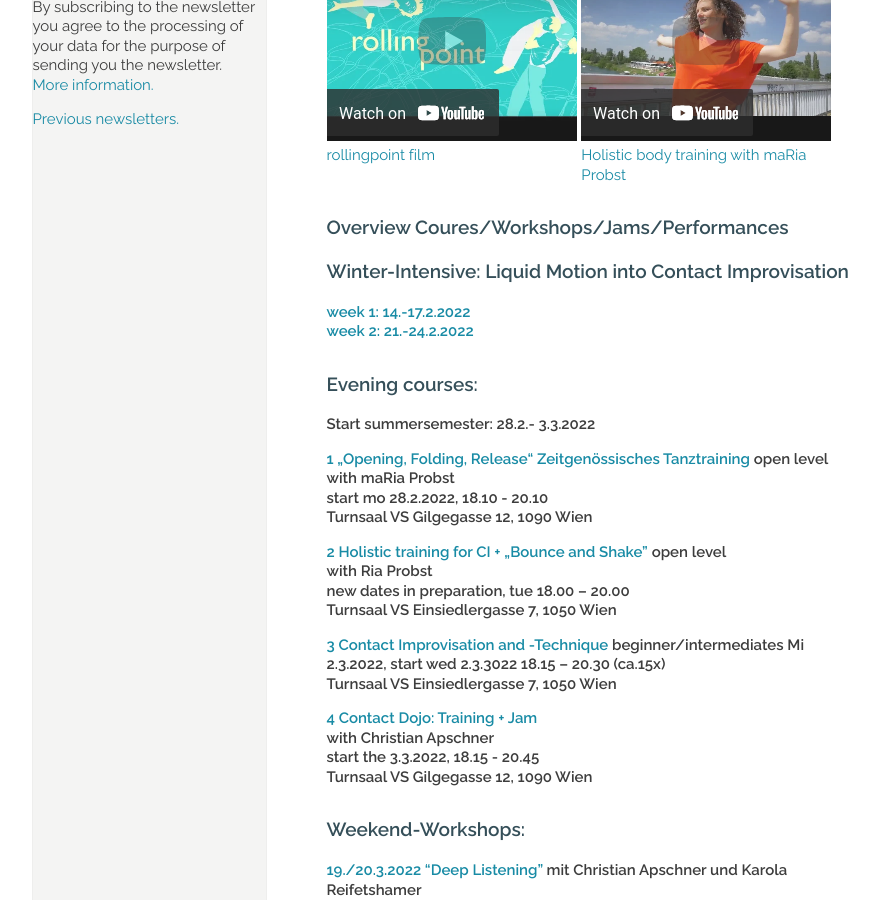
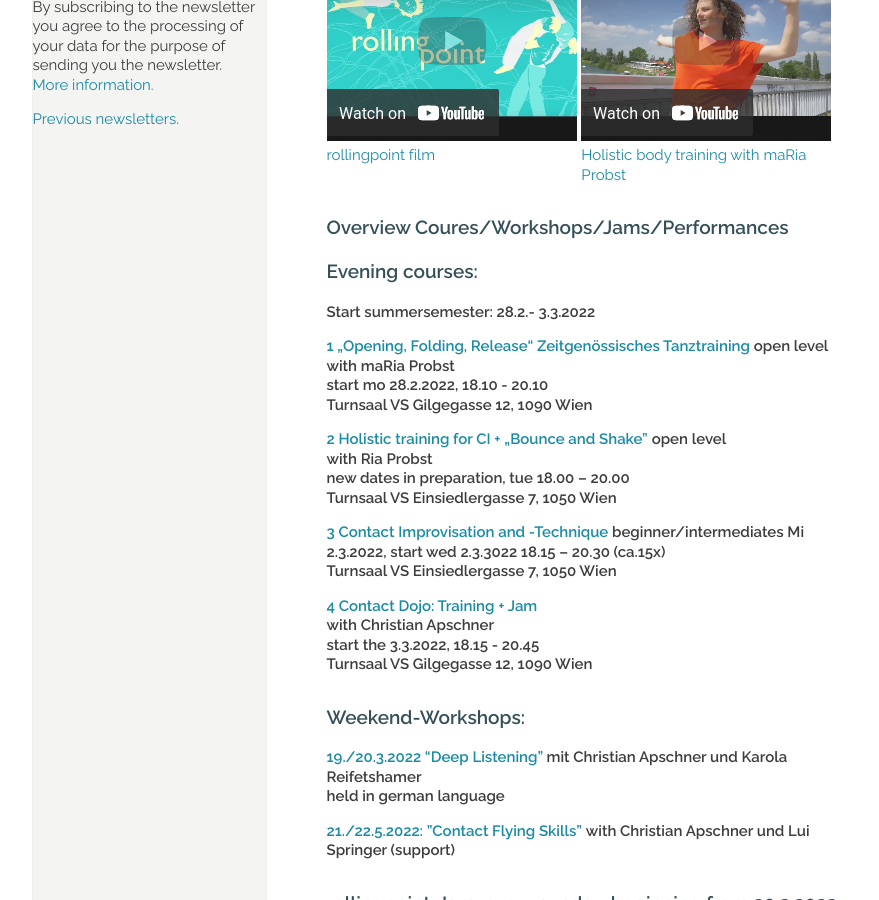
Before and after one commit to manulari/rollingpointat, a Jekyll site: the page built from _pages_en/en.md, in a window 1280 px wide and 900 px high, scrolled down 871 px. Shown: the whole window, without its empty margins (152-1031 px from the left). Built offline with Jekyll 4.4.1, drawn with Linux system fonts in a browser that asks for light colours; comment, search, counter and statistics services are not loaded.

Commit message:
Update page (en) “en”

```diff
--- a/_pages_en/en.md
+++ b/_pages_en/en.md
@@ -20,39 +20,34 @@ other_lang: /
 
 ### Overview Coures/Workshops/Jams/Performances
 
-### **Winter-Intensive: Liquid Motion into Contact Improvisation**
-
-[**week 1: 14.-17.2.2022**\
-**week 2: 21.-24.2.2022**](https://rollingpoint.at/winterintensive)
-
 ### Evening courses:
 
 **Start summersemester: 28.2.- 3.3.2022**
 
-**[1 „Opening, Folding, Release“ Zeitgenössisches Tanztraining](en/kurse#mo)** **open level**\
+**[1 „Opening, Folding, Release“ Zeitgenössisches Tanztraining](/kurse#moe)** **open level**\
 **with maRia Probst**  \
 **start mo 28.2.2022, 18.10 - 20.10**\
 **Turnsaal VS Gilgegasse 12, 1090 Wien**
 
-**[2 Holistic training for CI + „Bounce and Shake"](en/kurse#di)**  **open level**\
+**[2 Holistic training for CI + „Bounce and Shake"](/kurse#die)**  **open level**\
 **with Ria Probst**\
 **new dates in preparation, tue 18.00 – 20.00**\
 **Turnsaal VS Einsiedlergasse 7, 1050 Wien**
 
-**[3 Contact Improvisation and -Technique](en/kurse#mi) beginner/intermediates Mi 2.3.2022, start wed 2.3.3022 18.15 – 20.30 (ca.15x)\
+**[3 Contact Improvisation and -Technique](/kurse#mie) beginner/intermediates Mi 2.3.2022, start wed 2.3.3022 18.15 – 20.30 (ca.15x)\
 Turnsaal VS Einsiedlergasse 7, 1050 Wien**
 
-**[4 Contact Dojo: Training + Jam](en/dojo)**\
+**[4 Contact Dojo: Training + Jam](/dojo)**\
 **with Christian Apschner**\
 **start the 3.3.2022, 18.15 - 20.45**\
 **Turnsaal VS Gilgegasse 12, 1090 Wien**
 
 ### Weekend-Workshops:
 
-**[19./20.3.2022 "Deep Listening"](en/workshops#deeplistening) mit Christian Apschner und Karola Reifetshamer**\
+**[19./20.3.2022 "Deep Listening"](/workshops#deeplistening) mit Christian Apschner und Karola Reifetshamer**\
 **held in german language**
 
-**[21./22.5.2022: "Contact Flying Skills"](en/workshops#flying)** **with Christian Apschner und Lui Springer (support)**
+**[21./22.5.2022: "Contact Flying Skills"](/workshops#flying)** **with Christian Apschner und Lui Springer (support)**
 
 ### **rollingpoint-Jam: every sunday, beginning from 20.2.2022**
 
```
